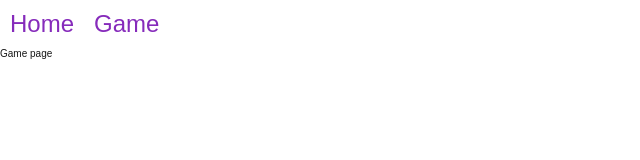
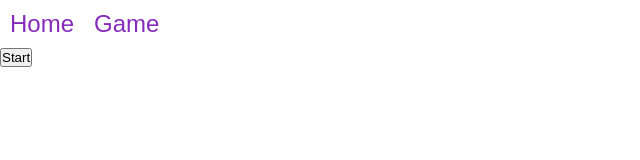
Before and after one commit to sergJess/ToukaEscape, a Next.js app: page /game in a window 1280 px wide. Shown: the top 160 px of the page, without its empty margins (0-640 px from the left). Built offline with nearby package versions, Linux system fonts and the light colour scheme.

Commit message:
feat: add button componet and styles for it

```diff
--- a/src/app/game/page.tsx
+++ b/src/app/game/page.tsx
@@ -1,4 +1,9 @@
-
+import { Button } from "../../components/Button/Button";
+import styles from "./game.module.css";
 export default function Game() {
-    return <div>Game page</div>
+  return (
+    <div>
+      <Button text="Start"></Button>
+    </div>
+  );
 }
--- /dev/null
+++ b/src/components/Button/Button.tsx
@@ -0,0 +1,13 @@
+import styles from "./button.module.css";
+type ButtonProps = {
+  text?: string;
+  onClick?: () => void;
+  type?: "button" | "submit" | "reset";
+};
+export function Button(props: ButtonProps) {
+  return (
+    <button onClick={props.onClick} type={props.type || "button"}>
+      {props.text}
+    </button>
+  );
+}
```
Also changed, not shown: src/app/game/game.module.css (added), src/components/Button/button.module.css (added).
